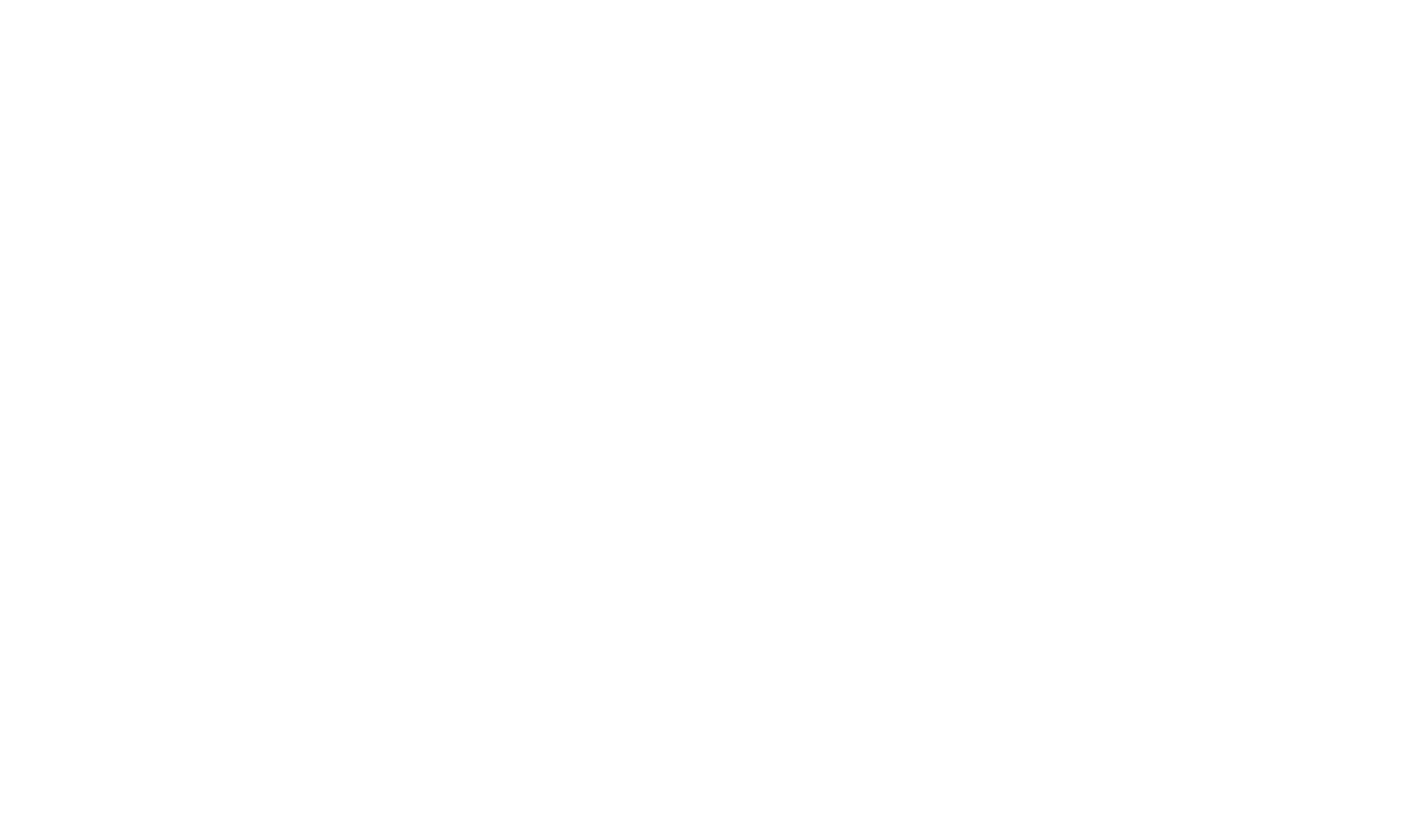
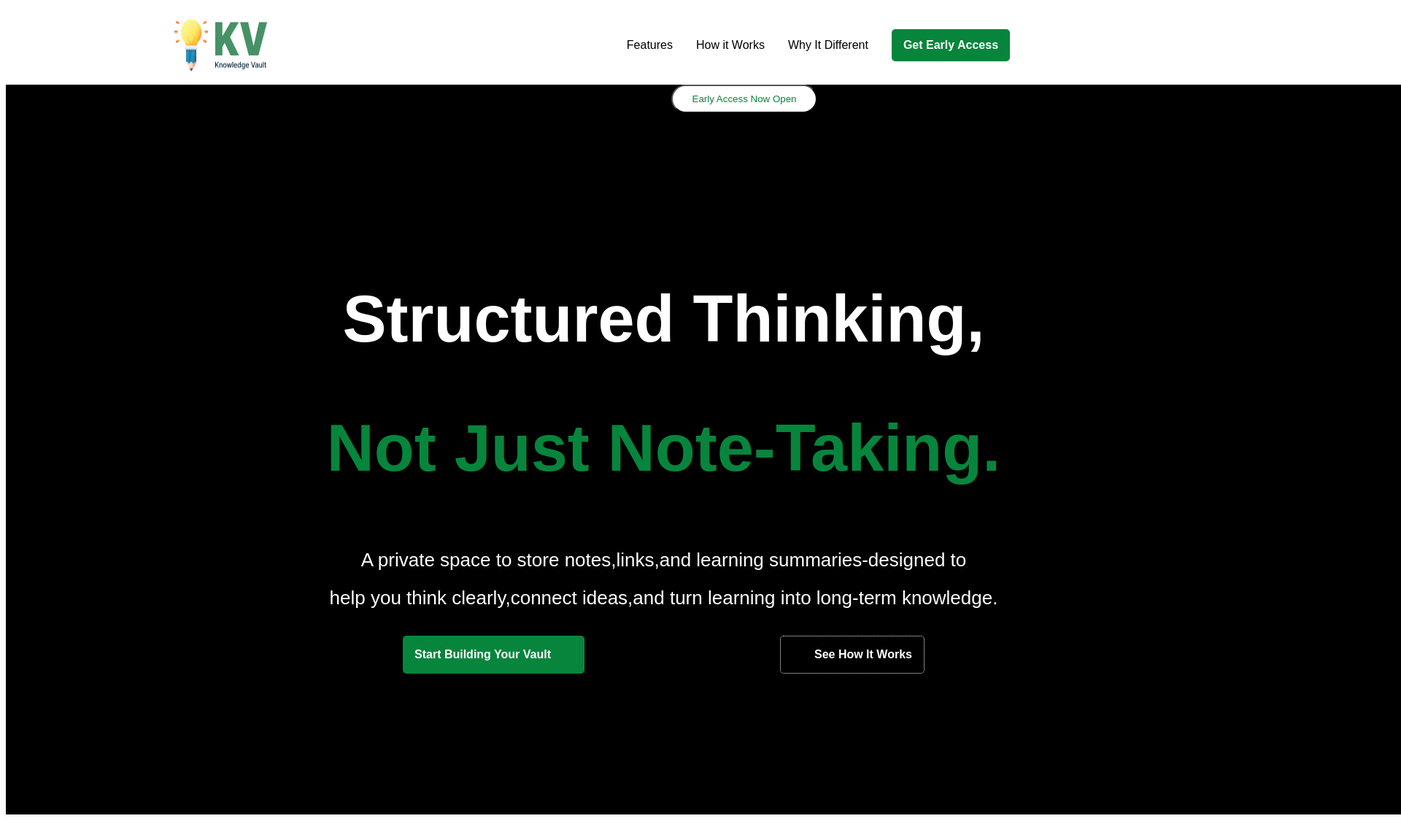
Before and after one commit to shantajbd/B13-Assignment-1Shamima-Sultana, a plain HTML site: page index.html in a window 1280 px wide. Shown: the top 1140 px of the page at 73% size, 1920 px wide, since content can reach past the window. Before the commit the page ends 800 px from the top, so only its background shows below. Drawn offline with Linux system fonts and the light colour scheme.

Commit message:
index.html changes was leftover (#2)
* start codding

* Added initial code

* Missing changes

---------

```diff
--- a/index.html
+++ b/index.html
@@ -9,6 +9,56 @@
 <body>
     <header>
 
+        <nav>
+            <div class="logo">
+               <div>
+                <img src="./assets/logo-navbar.png">
+
+
+            <ul class="menu">
+                <li><a href="">Features</a></li>
+                <li><a href="">How it Works</a></li>
+                <li><a href="">Why It Different</a></li>
+                <li><button class="btn">Get Early Access</button></li>
+
+            </ul>
+               </div>
+            </div>
+        </nav>
+
+        <section id="banner">
+
+            <div>
+                <button class="open">Early Access Now Open</button>
+            </div>
+
+            <div class="banner-content">
+                <h1>Structured Thinking,</h1>
+                <h1 class="h1">Not Just Note-Taking.</h1>
+
+                <p>A private space to store notes,links,and learning summaries-designed to<br> help you think clearly,connect ideas,and turn learning into long-term knowledge.</p>
+
+
+            <div>
+                <div class="button">
+                   <button class="a button">Start Building Your Vault</button>
+                   <button class="b button">See How It Works</button>
+
+
+
+            </div>
+
+
+            </div>
+
+
+
+
+
+        </section>
+
+
+
 
 
 
@@ -16,6 +66,8 @@
 
 
     </header>
+
+    <section id=""></section>
     <main></main>
     <footer></footer>
 
```
